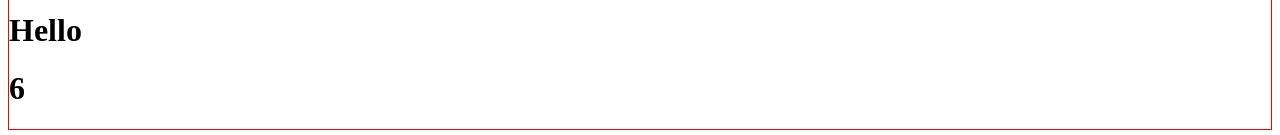
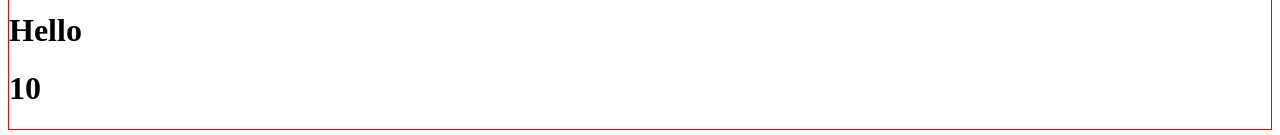
Before and after one commit to Parry93/react-exercises, a React (Create React App) app: page / in a window 1280 px wide. Shown: the part 854-989 px from the top of the page. Built offline with nearby package versions, Linux system fonts and the light colour scheme.

Commit message:
funcion-components-03

```diff
--- a/src/App.js
+++ b/src/App.js
@@ -58,7 +58,7 @@ class App extends React.Component {
 
         <LanguageComponent />
 
-        <Sum numbers={[1, 2, 3]}/>
+        <Sum />
 
         </Container>
 
--- a/src/Sum.jsx
+++ b/src/Sum.jsx
@@ -1,9 +1,10 @@
 import React from 'react'
 
-const Sum = (props) => {
+const Sum = ({numbers =[1,2,3,4]}) => {
 
-  const result = props.numbers.reduce((sum, current) => sum + current)
-
+  const result = numbers.reduce((sum, current)=>{
+    return sum + current
+})
   return (
     <div>
       <h1>{result}</h1>
@@ -12,4 +13,3 @@ const Sum = (props) => {
 }
 
 export default Sum
-""
```
